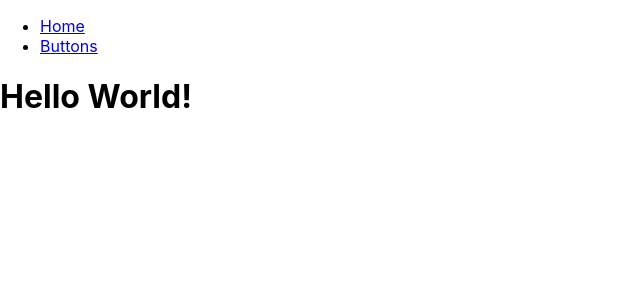
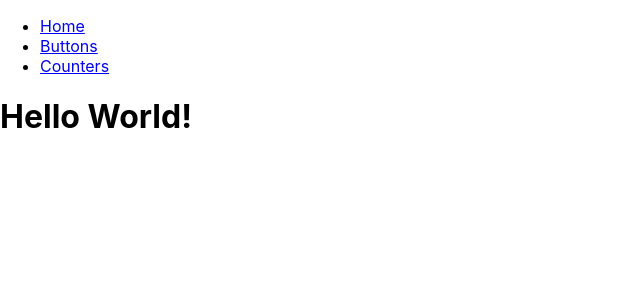
Before and after one commit to TaaviKodari/2023KevatPe1715_react-harjoitus, a React (Create React App) app in the folder 2023kevatpe1715_react-app/: page / in a window 1280 px wide. Shown: the top 300 px of the page, without its empty margins (0-640 px from the left). Built offline with nearby package versions, Linux system fonts and the light colour scheme.

Commit message:
counter kesken

```diff
--- a/2023kevatpe1715_react-app/src/App.js
+++ b/2023kevatpe1715_react-app/src/App.js
@@ -3,7 +3,7 @@
 import {Buttons} from "./pages/Buttons";
 import {Router} from "./pages/Router";
 import { BrowserRouter, Routes, Route } from "react-router-dom";
-
+import { Counters } from "./pages/Counter";
 function App() {
   return (
   <BrowserRouter>
@@ -12,6 +12,7 @@
         <Route path='/' element={<Router/>}>
           <Route index element={<Message/>}/>
           <Route path ='Buttons' element={<Buttons/>}/>
+          <Route path ='Counters' element={<Counters/>}/>
         </Route>
       </Routes>
     </div>
--- /dev/null
+++ b/2023kevatpe1715_react-app/src/pages/Counter.jsx
@@ -0,0 +1,16 @@
+import React from "react";
+import {useState, useEffect} from "react";
+
+export const Counters = ()=>{
+    const[count, setCount] = useState(0);
+
+    useEffect(()=>{
+        setCount(count+1);
+    });
+
+    return(
+        <div>
+            <h1>I've rendered {count} time!</h1>
+        </div>
+    );
+}
--- a/2023kevatpe1715_react-app/src/pages/Router.jsx
+++ b/2023kevatpe1715_react-app/src/pages/Router.jsx
@@ -13,6 +13,9 @@
                     <li>
                         <Link to="/Buttons">Buttons</Link>
                     </li>
+                    <li>
+                        <Link to="/Counters">Counters</Link>
+                    </li>
                 </ul>
             </div>
           <Outlet/>
```
